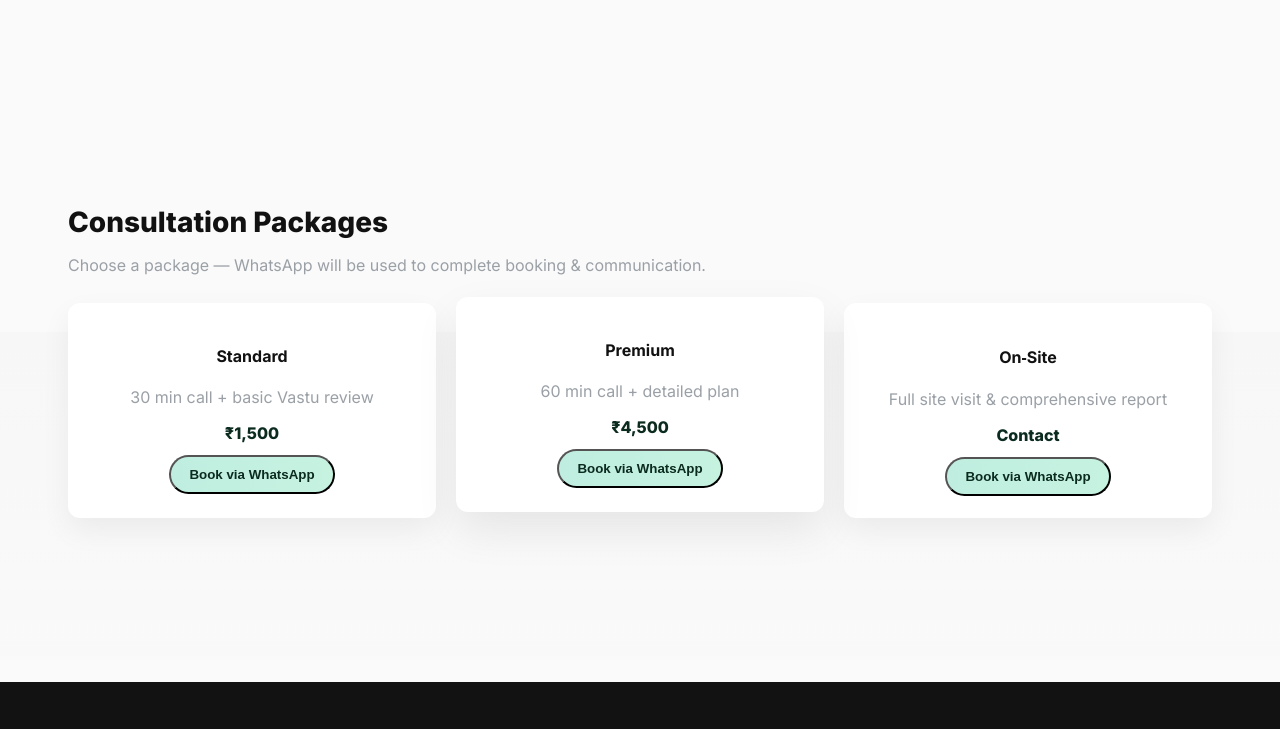
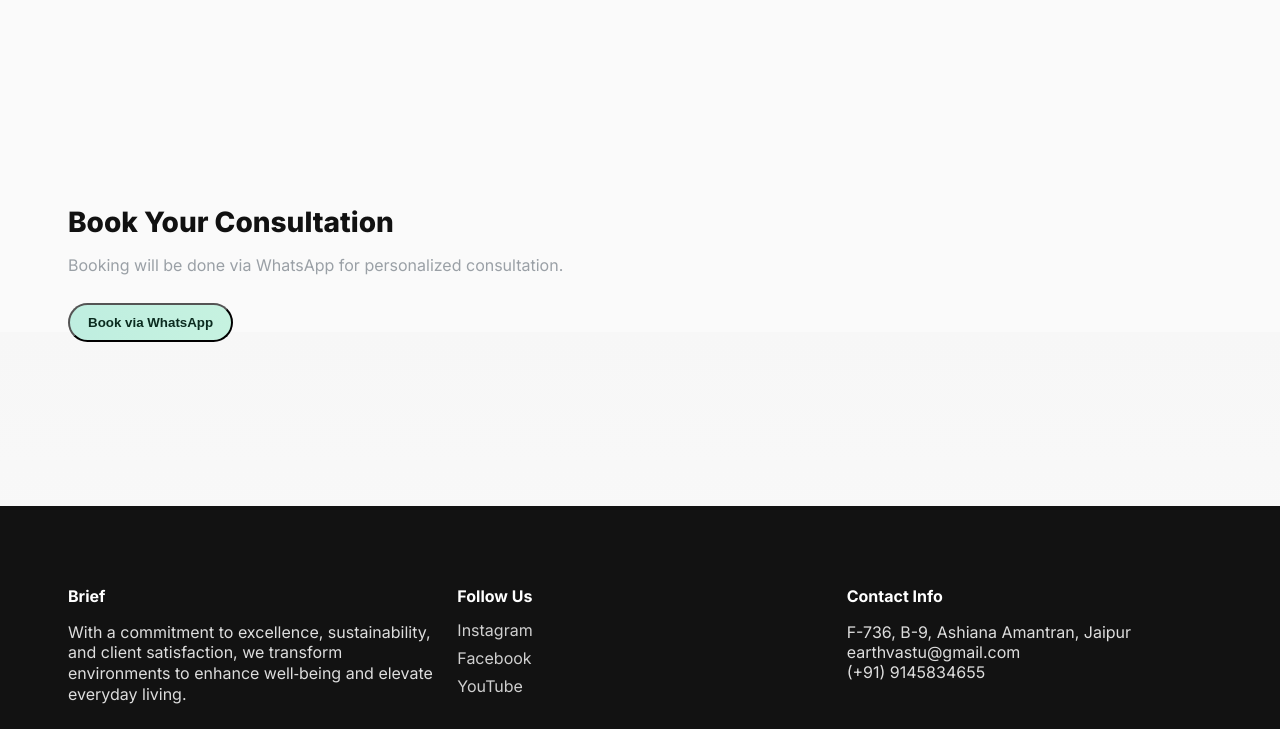
Before and after one commit to almostryangosling/earthvastu-consultancy, a plain HTML site: page index.html in a window 1280 px wide. Shown: the part 2068-2797 px from the top of the page. Drawn offline with nearby package versions, Linux system fonts and the light colour scheme.

Commit message:
Add files via upload

```diff
--- a/index.html
+++ b/index.html
@@ -35,7 +35,7 @@
             <div class="hero-bg" aria-hidden="true"></div>
             <div class="hero-content container">
                 <div class="hero-left">
-                    <h1 class="hero-eyebrow">Vastu Consultancy — Premium</h1>
+                    <h1 class="hero-eyebrow">Vastu Consultancy</h1>
                     <h2 class="hero-title">Create harmonious spaces that nurture success and well‑being</h2>
                     <p class="hero-sub">Traditional Vastu principles meet modern design. Online and on‑site
                         consultations with tailored action plans.</p>
@@ -58,7 +58,7 @@
                     <div class="about-text">
                         <div class="eyebrow">Established 2025</div>
                         <h3>Vastu Consultancy Firm Based in Jaipur</h3>
-                        <p>At Earth Vastus, we craft spaces that radiate harmony and positive energy by blending
+                        <p>At Earth Vastu, we craft spaces that radiate harmony and positive energy by blending
                             timeless Vastu principles with modern design sensibilities.</p>
                         <p>Led by Mamta Rewala, a dedicated Vastu consultant, our mission is to help individuals and
                             businesses create environments that inspire balance, well-being, and prosperity.</p>
@@ -121,32 +121,9 @@
 
         <section id="book" class="section booking">
             <div class="container reveal">
-                <h3 class="section-title">Consultation Packages</h3>
-                <p class="section-sub">Choose a package — WhatsApp will be used to complete booking & communication.</p>
-
-                <div class="tiers">
-                    <div class="tier-card">
-                        <h4>Standard</h4>
-                        <p class="tier-desc">30 min call + basic Vastu review</p>
-                        <div class="tier-price">₹1,500</div>
-                        <button class="btn btn-primary" data-wapp="7357181811" data-package="Standard">Book via
-                            WhatsApp</button>
-                    </div>
-                    <div class="tier-card featured">
-                        <h4>Premium</h4>
-                        <p class="tier-desc">60 min call + detailed plan</p>
-                        <div class="tier-price">₹4,500</div>
-                        <button class="btn btn-primary" data-wapp="7357181811" data-package="Premium">Book via
-                            WhatsApp</button>
-                    </div>
-                    <div class="tier-card">
-                        <h4>On‑Site</h4>
-                        <p class="tier-desc">Full site visit & comprehensive report</p>
-                        <div class="tier-price">Contact</div>
-                        <button class="btn btn-primary" data-wapp="7357181811" data-package="On-Site">Book via
-                            WhatsApp</button>
-                    </div>
-                </div>
+                <h3 class="section-title">Book Your Consultation</h3>
+                <p class="section-sub">Booking will be done via WhatsApp for personalized consultation.</p>
+                <button class="btn btn-primary" data-wapp="9145834655">Book via WhatsApp</button>
             </div>
         </section>
 
@@ -167,7 +144,7 @@
             </div>
             <div class="contact">
                 <h4>Contact Info</h4>
-                <p>F-736, B-9, Ashiana Amantran, Jaipur<br>earthvastu@gmail.com<br>(+91) 7357181811</p>
+                <p>F-736, B-9, Ashiana Amantran, Jaipur<br>earthvastu@gmail.com<br>(+91) 9145834655</p>
             </div>
         </div>
         <div class="copyright">© 2025 Earth Vastu</div>
```
